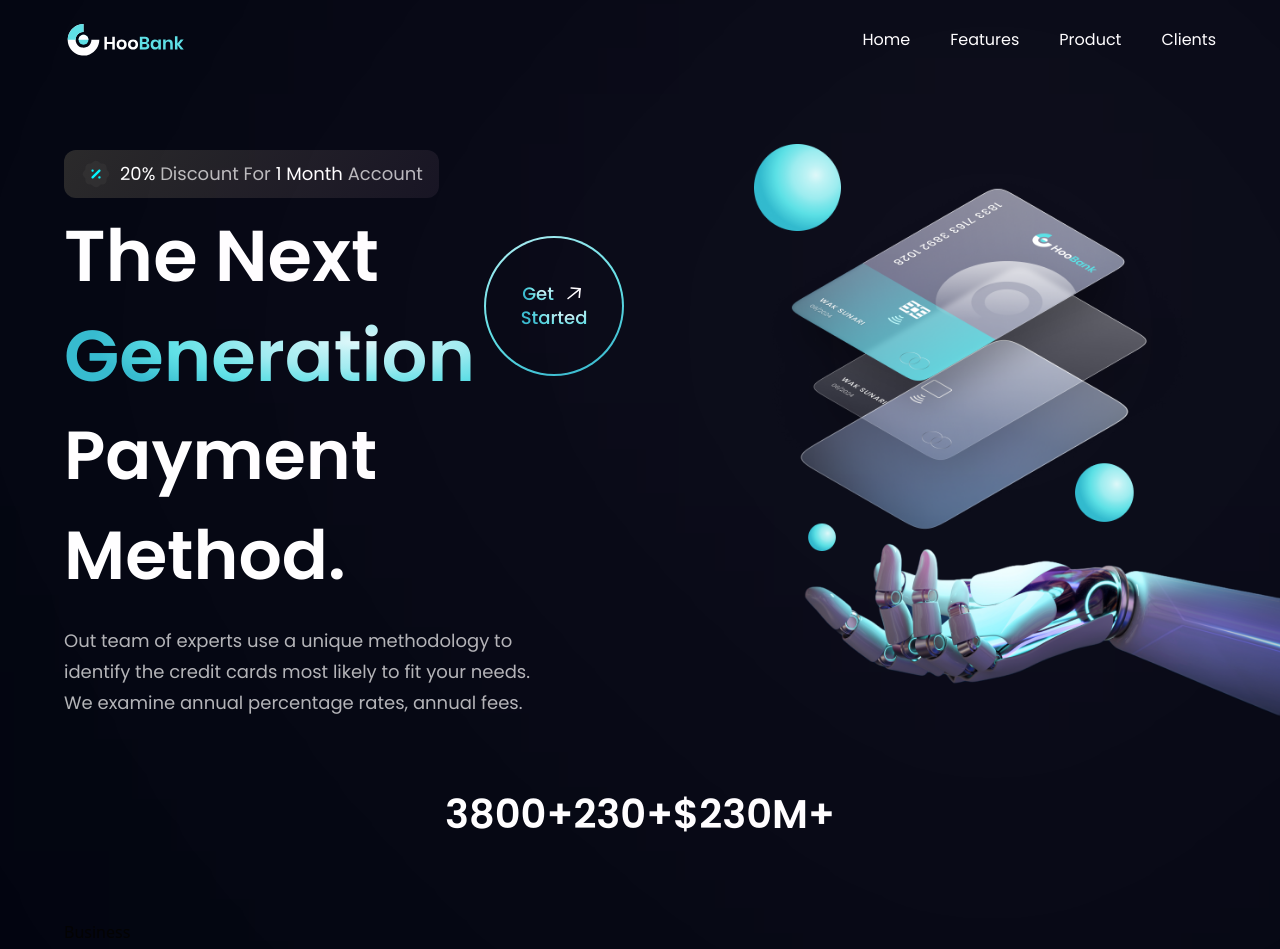
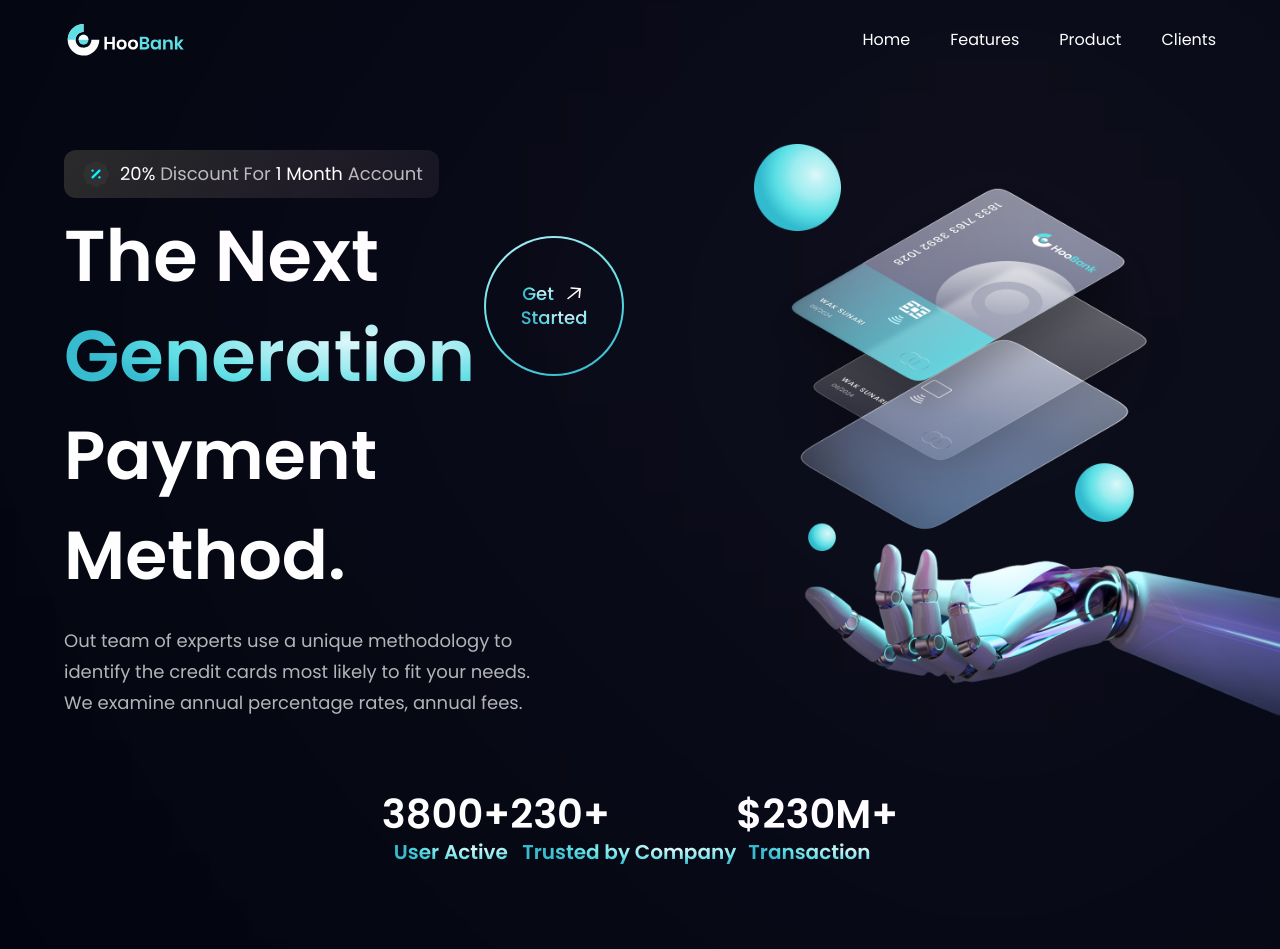
Before and after one commit to spectr-e/bank-app, a React (Vite) app: page / in a window 1280 px wide. Shown: the top 949 px of the page. Built offline with nearby package versions, Linux system fonts and the light colour scheme.

Commit message:
fix(Stats): Add the individual statistics' labels

```diff
--- a/src/components/Stats.jsx
+++ b/src/components/Stats.jsx
@@ -5,9 +5,14 @@ const Stats = () => (
   <section className={`${styles.flexCenter} flex-row flex-wrap sm:mb-20 mb-6`}>
     {stats.map((stat, i) => (
       <div key={i}>
+        {/* numbers */}
         <h4 className='font-poppins font-semibold xs:leading-[52px] xs:text-[40px] text-[32px] leading-[44px] text-white'>
           {stat.value}
         </h4>
+        {/* labels */}
+        <p className='font-poppins font-semibold xs:leading-[24px] xs:text-[20px] leading-[20px] text-white text-[16px] text-gradient ml-3'>
+          {stat.title}
+        </p>
       </div>
     ))}
   </section>
```
